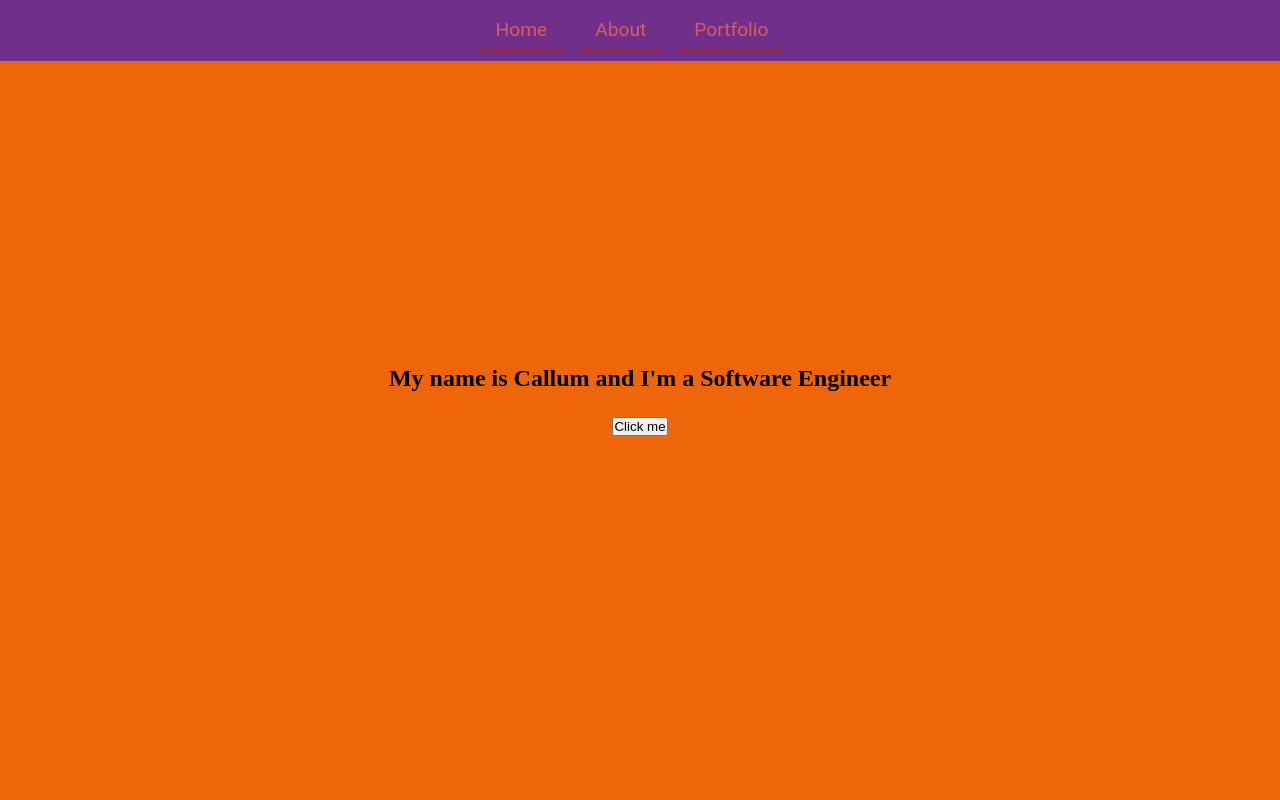
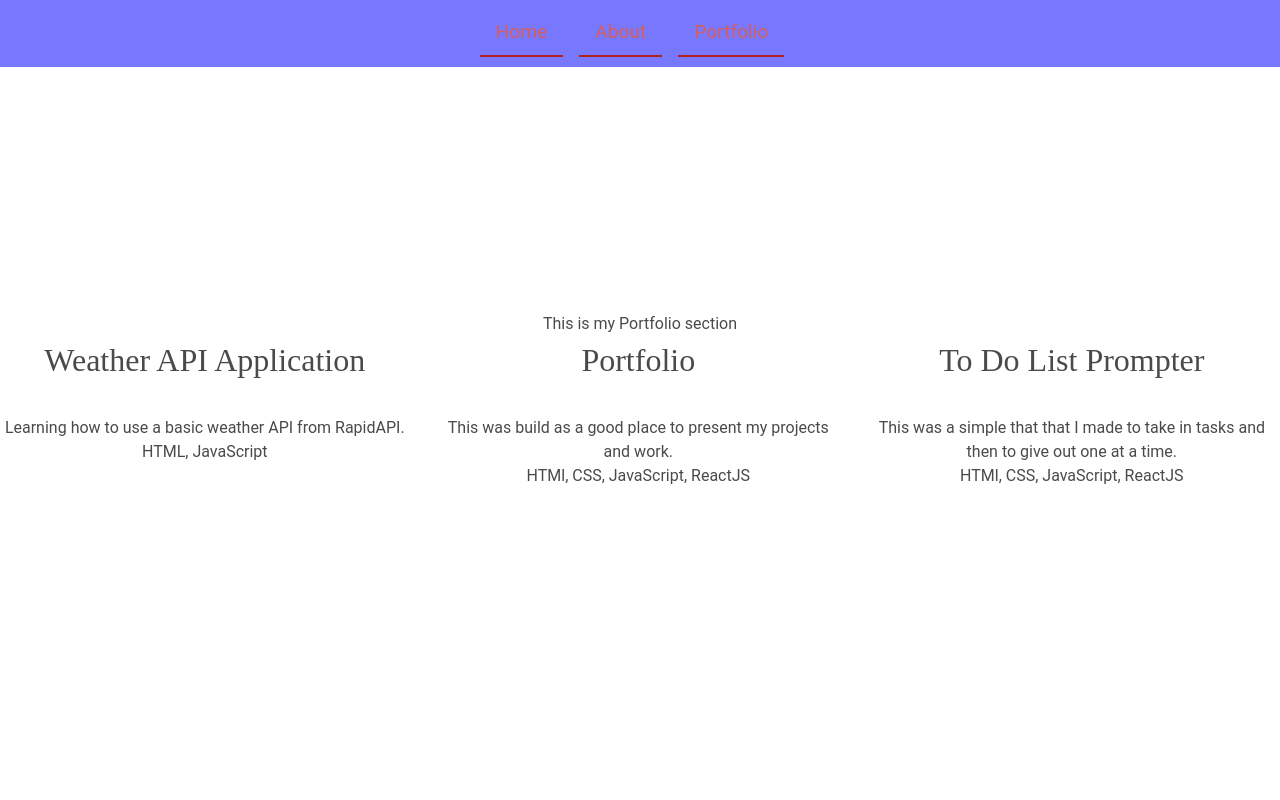
Before and after one commit to callumholt/phase-2-myapp, a React (Create React App) app: page /portfolio in a window 1280 px wide. Shown: the top 800 px of the page. Built offline with nearby package versions, Linux system fonts and the light colour scheme.

Commit message:
added portfolio items

```diff
--- a/package.json
+++ b/package.json
@@ -6,9 +6,11 @@
     "@testing-library/jest-dom": "^5.16.5",
     "@testing-library/react": "^13.4.0",
     "@testing-library/user-event": "^13.5.0",
+    "bulma": "^0.9.4",
     "react": "^18.2.0",
     "react-dom": "^18.2.0",
-    "react-scripts": "5.0.1",
+    "react-router-dom": "^6.8.0",
+    "react-scripts": "^2.1.3",
     "web-vitals": "^2.1.4"
   },
   "scripts": {
--- a/public/index.html
+++ b/public/index.html
@@ -5,6 +5,7 @@
     <link rel="icon" href="%PUBLIC_URL%/favicon.ico" />
     <meta name="viewport" content="width=device-width, initial-scale=1" />
     <meta name="theme-color" content="#000000" />
+
     <meta
       name="description"
       content="Web site created using create-react-app"
--- a/src/About.js
+++ b/src/About.js
@@ -1,7 +1,11 @@
+import Button from "./Button";
+import React from "react";
+
 function About() {
     return (
         <div id="about">
             <h2>This is my about section</h2>
+            <Button buttonDir="#portfolio" sectionName="portfolio"/>
         </div>
     );
 }
--- a/src/App.js
+++ b/src/App.js
@@ -3,21 +3,19 @@ import About from './About';
 import Home from './Home';
 import Navbar from './Navbar';
 import Portfolio from './Portfolio';
+import { Route, Routes } from "react-router-dom";
+import React from 'react';
+
 
 function App() {
   return (
     <div className="App">
       <Navbar />
-      <div>
-        <p>
-        <Home />
-        <About />
-        <Portfolio />
-        </p>
-      </div>
-
-
-
+      <Routes>
+        <Route path='/' element={<Home />} />
+        <Route path='/about' element={<About />} />
+        <Route path='/portfolio' element={<Portfolio />} />
+      </Routes>
     </div>
   );
 }
--- a/src/Button.js
+++ b/src/Button.js
@@ -1,7 +1,9 @@
-function Button() {
+import React from "react";
+
+function Button(props) {
     return (
-        <a href="#about">
-            <button className="button"  onClick={()=>console.log("clicked button")}>Click me</button>
+        <a href={props.buttonDir}>
+            <button className="button is-primary"  onClick={()=>console.log("clicked button")}>Click here to go to {props.sectionName} section</button>
         </a>
     );
 }
--- a/src/Home.js
+++ b/src/Home.js
@@ -1,11 +1,12 @@
 import Button from "./Button";
+import React from "react";
 
 function Home() {
     return (
         <div>
             <div id="home">
                 <h2>My name is Callum and I'm a Software Engineer</h2>
-                <Button />
+                <Button buttonDir="#about" sectionName="about"/>
             </div>
 
         </div>
--- a/src/Navbar.js
+++ b/src/Navbar.js
@@ -1,13 +1,23 @@
 import React from "react";
+import { NavLink } from "react-router-dom";
+
 
 function NavBar() {
     return (
-        <nav>
-            <a href="#home">Home</a>
-            <a href="#about">About</a>
-            <a href="#portfolio">Portfolio</a>
+        <div className="NavBar">
 
-        </nav>
+            <NavLink to="/">
+            Home
+            </NavLink>
+
+            <NavLink to="/about">
+            About
+            </NavLink>
+
+            <NavLink to="/portfolio">
+            Portfolio
+            </NavLink>
+        </div>
     );
 }
 
--- a/src/Portfolio.js
+++ b/src/Portfolio.js
@@ -1,8 +1,25 @@
+// import Button from "./Button";
+import React from "react";
+import { projects } from "./Projects";
+
 function Portfolio() {
     return (
         <div id="portfolio">
-            <h2>This is my Portfolio section</h2>
+            <h1>This is my Portfolio section</h1>
+            <div className="columns">
+            {projects.map((project, index)=> (
+                <div key={index} className="column">
+                    <h2>{project.name}</h2>
+                    <p>{project.description}</p>
+                    <p>{project.tech}</p>
+                    <a href="{project.gitHubLink}">{project.gitHubLink}</a>
+                </div>
+            )
+
+            )};
+            </div>
         </div>
+
     );
 }
 
--- /dev/null
+++ b/src/Projects.js
@@ -0,0 +1,25 @@
+const projects = [
+    {
+        name: "Weather API Application",
+        description: "Learning how to use a basic weather API from RapidAPI.",
+        tech: "HTML, JavaScript",
+        gitHubLink: ""
+
+    },
+    {
+        name: "Portfolio",
+        description: "This was build as a good place to present my projects and work.",
+        tech: "HTMl, CSS, JavaScript, ReactJS",
+        gitHubLink: ""
+
+    },
+    {
+        name: "To Do List Prompter",
+        description: "This was a simple that that I made to take in tasks and then to give out one at a time.",
+        tech: "HTMl, CSS, JavaScript, ReactJS",
+        gitHubLink: ""
+
+    },
+];
+
+export { projects };
--- a/src/index.css
+++ b/src/index.css
@@ -1,3 +1,5 @@
+@import "https://cdn.jsdelivr.net/npm/bulma@0.9.4/css/bulma.min.css";
+
 body {
   /* margin: 100px; */
   font-family: -apple-system, BlinkMacSystemFont, 'Segoe UI', 'Roboto', 'Oxygen',
@@ -17,7 +19,7 @@ body {
   font-size: 16px;
 }
 
-h1,
+/* h1, */
 h2,
 h3,
 h4,
@@ -27,7 +29,7 @@ h6 {
   margin-bottom: 1em;
 }
 
-nav {
+.NavBar {
   position: fixed;
   top: 0;
   left: 0;
@@ -36,9 +38,10 @@ nav {
   padding-top: 10px;
   padding-bottom: 10px;
   background-color: rgba(0, 0, 255, 0.53);
+
 }
 
-nav a {
+.NavBar a {
   display: inline-block;
   padding: 0.5rem 1rem;
   margin: 0 1rem;
@@ -50,8 +53,8 @@ nav a {
   transition: 0.1s;
 }
 
-nav a:hover,
-nav a:active {
+.NavBar a:hover,
+.NavBar a:active {
   color: tomato;
   border-bottom: 2px solid tomato;
 }
@@ -89,3 +92,8 @@ nav a:active {
 #about a {
   display: block;
 }
+
+
+.column h2 {
+  font-size: 200%;
+}
```
Also changed, not shown: src/index.js (+6 -1 lines), 1 other file (tests, documents, lock files or other folders).
